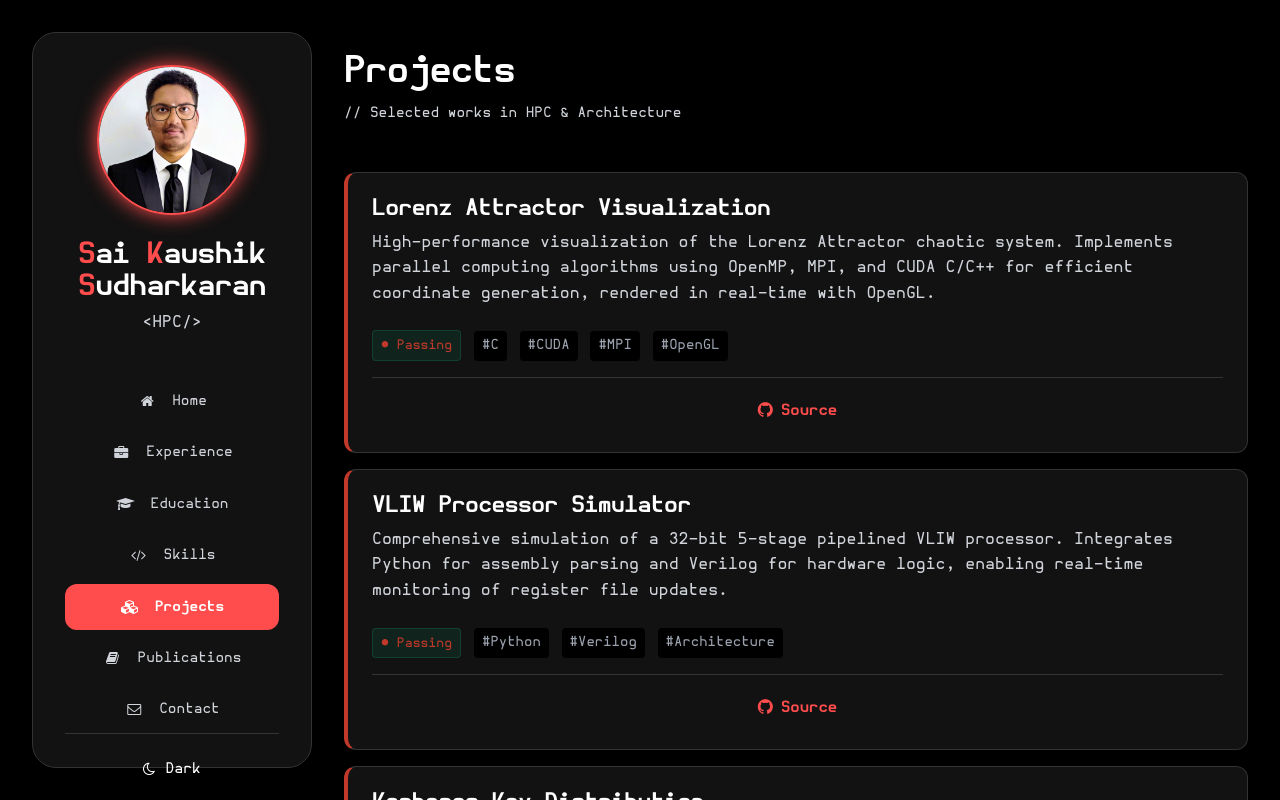
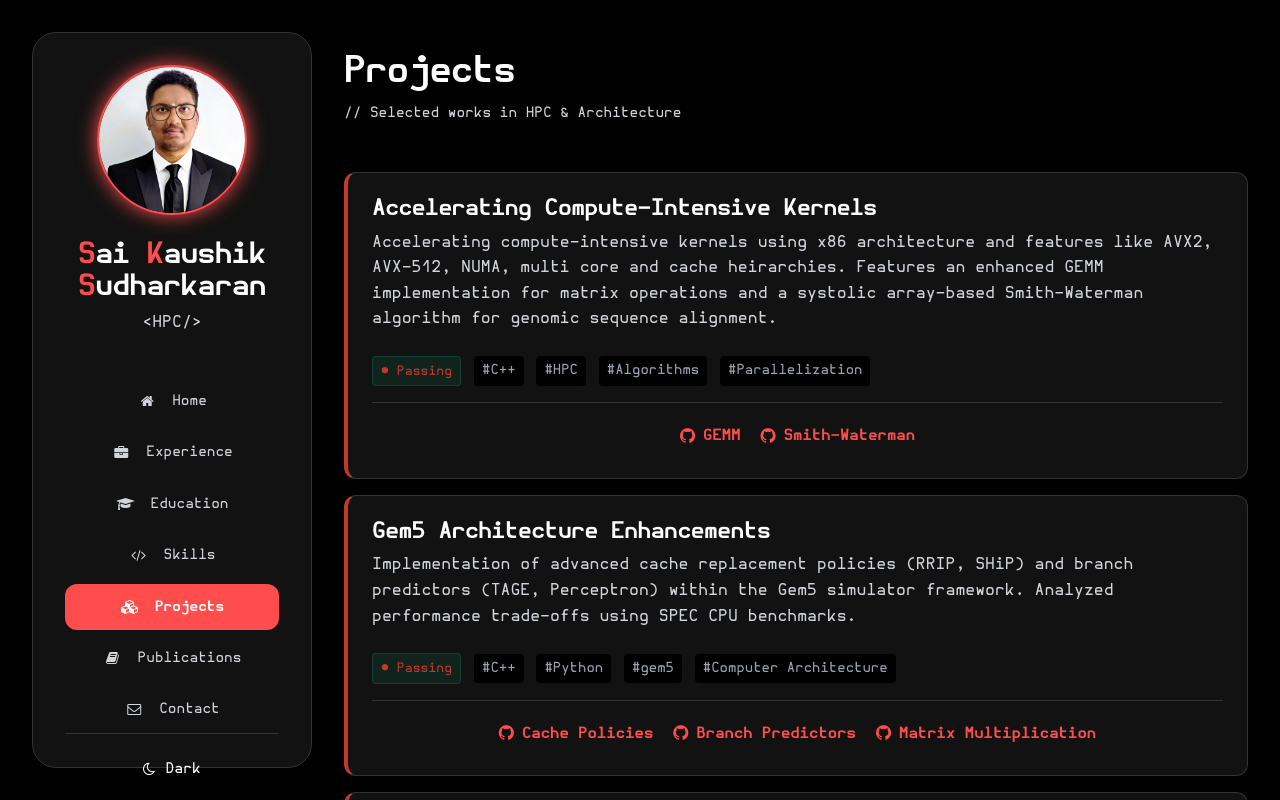
Before and after one commit to sai-kaushik-s/sai-kaushik-s.github.io, a React (Vite) app: page / in a window 1280 px wide. Both pictures are taken after a click on the button "Projects". Shown: the top 800 px of the page. Built offline with nearby package versions, Linux system fonts and the light colour scheme.

Commit message:
feat: Add "Accelerating Compute-Intensive Kernels" and "Gem5 Architecture Enhancements" projects to the portfolio.

```diff
--- a/src/components/Projects.jsx
+++ b/src/components/Projects.jsx
@@ -3,6 +3,27 @@ import { motion } from 'framer-motion';
 
 const Projects = () => {
     const projectsData = [
+        {
+            title: "Accelerating Compute-Intensive Kernels",
+            description: "Accelerating compute-intensive kernels using x86 architecture and features like AVX2, AVX-512, NUMA, multi core and cache heirarchies. Features an enhanced GEMM implementation for matrix operations and a systolic array-based Smith-Waterman algorithm for genomic sequence alignment.",
+            tags: ["C++", "HPC", "Algorithms", "Parallelization"],
+            links: [
+                { url: "https://github.com/sai-kaushik-s/Enhanced-GEMM", label: "GEMM" },
+                { url: "https://github.com/sai-kaushik-s/Enhanced-Smith-Waterman", label: "Smith-Waterman" }
+            ],
+            status: "Passing"
+        },
+        {
+            title: "Gem5 Architecture Enhancements",
+            description: "Implementation of advanced cache replacement policies (RRIP, SHiP) and branch predictors (TAGE, Perceptron) within the Gem5 simulator framework. Analyzed performance trade-offs using SPEC CPU benchmarks.",
+            tags: ["C++", "Python", "gem5", "Computer Architecture"],
+            links: [
+                { url: "https://github.com/sai-kaushik-s/gem5-cache", label: "Cache Policies" },
+                { url: "https://github.com/sai-kaushik-s/gem5-branch-predictors", label: "Branch Predictors" },
+                { url: "https://github.com/sai-kaushik-s/gem5-matrix-multiplication", label: "Matrix Multiplication" }
+            ],
+            status: "Passing"
+        },
         {
             title: "Lorenz Attractor Visualization",
             description: "High-performance visualization of the Lorenz Attractor chaotic system. Implements parallel computing algorithms using OpenMP, MPI, and CUDA C/C++ for efficient coordinate generation, rendered in real-time with OpenGL.",
@@ -40,7 +61,7 @@ const Projects = () => {
             tags: ["Python", "Logic Design"],
             links: [{ url: "https://github.com/sai-kaushik-s/Sim-File-Generator", label: "Source" }],
             status: "Passing"
-        }
+        },
     ];
 
     return (
```
